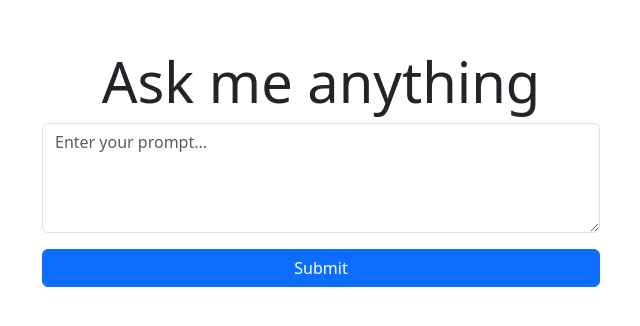
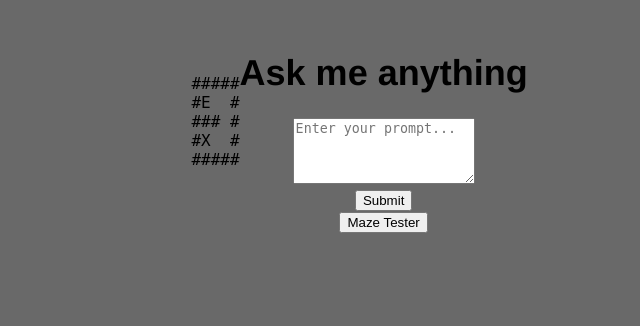
Before and after one commit to RyanBujold/CART498_Final_Project, a Flask app: page / in a window 1280 px wide. Shown: the top 326 px of the page, without its empty margins (319-959 px from the left). Run offline with Flask 3, Linux system fonts and the light colour scheme.

Commit message:
feat: displaying a test page and beginning the js script

```diff
--- /dev/null
+++ b/static/script.js
@@ -0,0 +1,26 @@
+function displayMaze() {
+    document.getElementById("maze").innerHTML=`
+    <pre>
+    #####
+    #E  #
+    ### #
+    #X  #
+    #####
+    </pre>`;
+}
+
+function moveRight() {
+
+}
+
+function moveLeft(){
+
+}
+
+function moveUp(){
+
+}
+
+function moveDown(){
+
+}
--- /dev/null
+++ b/static/style.css
@@ -0,0 +1,10 @@
+body {
+    display: flex;
+    justify-content: center;
+    align-items: center;
+    text-align: center;
+    padding: 20px;
+    font-family:'Franklin Gothic Medium', 'Arial Narrow', Arial, sans-serif;
+    background-color: dimgray;
+    font-size: large;
+}
--- a/templates/index.html
+++ b/templates/index.html
@@ -3,20 +3,30 @@
 <head>
     <meta charset="UTF-8">
     <meta name="viewport" content="width=device-width, initial-scale=1.0">
-    <title>Ask me anything</title>
-    <link href="https://cdn.jsdelivr.net/npm/bootstrap@5.3.3/dist/css/bootstrap.min.css" rel="stylesheet" integrity="sha384-QWTKZyjpPEjISv5WaRU9OFeRpok6YctnYmDr5pNlyT2bRjXh0JMhjY6hW+ALEwIH" crossorigin="anonymous">
-</head>
+    <title>The Lost AI</title>
+    <link href="{{ url_for('static', filename='style.css') }}" rel="stylesheet">
+    <script src="{{ url_for('static', filename='script.js') }}"></script>
 <body>
+    <p id="maze"><pre>
+        #####
+        #E  #
+        ### #
+        #X  #
+        #####
+    </pre></p>
     <div class="container text-center mt-5">
         <h1 class="display-4">Ask me anything</h1>
-        <form method="POST" class="mx-auto col-md-8 col-lg-6">
-            <div class="mb-3">
+        <form method="POST">
+            <div>
                 <textarea name="prompt" rows="4" class="form-control" placeholder="Enter your prompt..."></textarea>
             </div>
-            <div class="d-grid">
+            <div>
                 <input type="submit" value="Submit" class="btn btn-primary">
             </div>
         </form>
+
+        <button width="200" height="200" onclick="mazeFunc()">Maze Tester</button>
+
 
         {% if result %}
             <h3 class="mt-4">Response:</h3>
```
Also changed, not shown: README.md.
